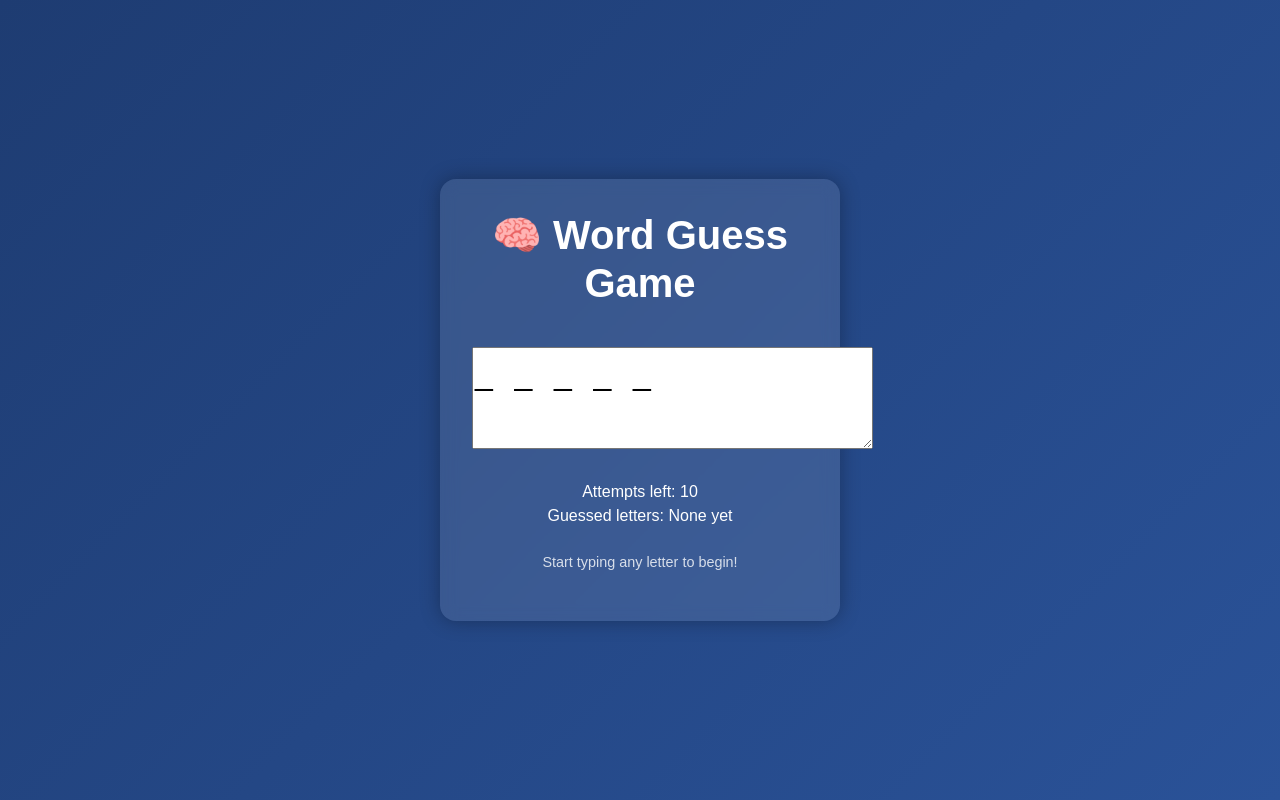
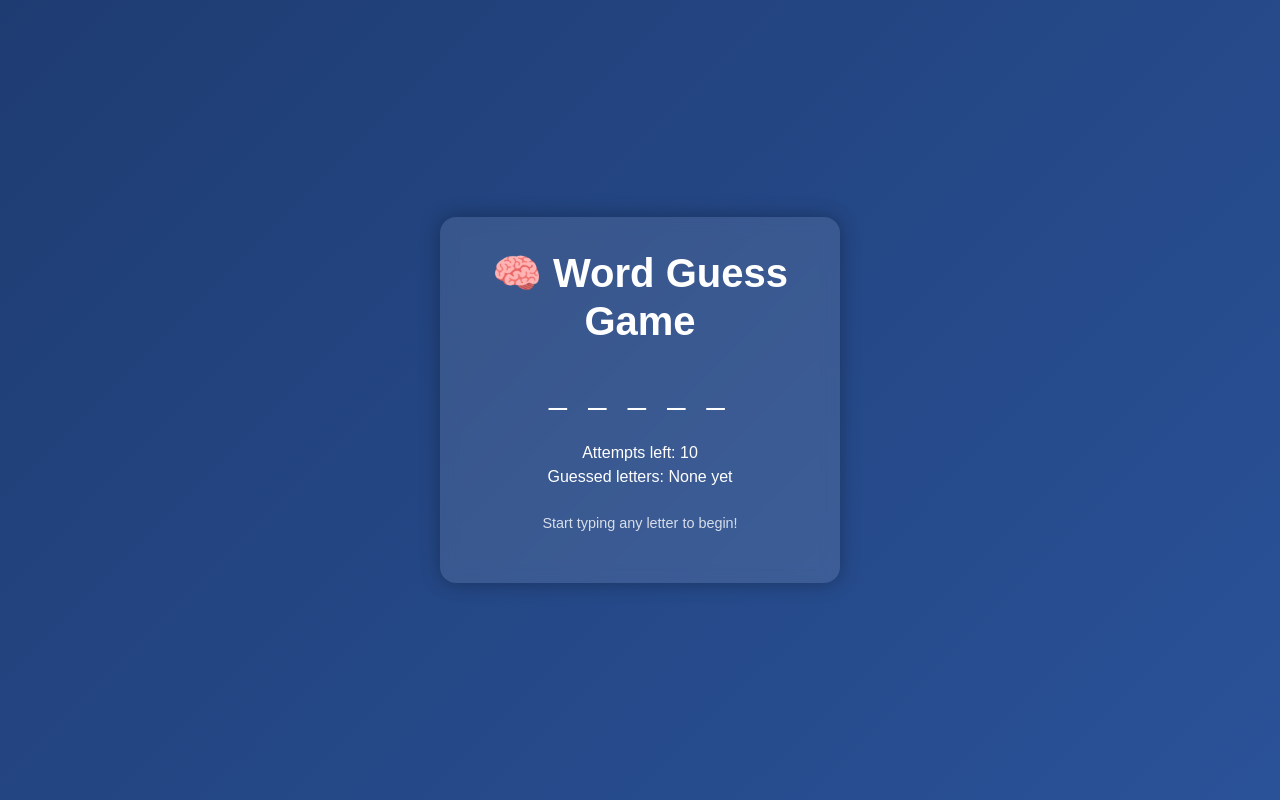
Before and after one commit to KenVermillionJr/3-2-Word-Guess-Game, a plain HTML site: page index.html in a window 1280 px wide. Drawn offline with nearby package versions, Linux system fonts and the light colour scheme.

Commit message:
chore: updated activities

```diff
--- a/index.html
+++ b/index.html
@@ -55,7 +55,7 @@
     <div class="game-card">
       <!-- <div style="width:0; overflow:hidden;"><input type="text" name="kb" style="opacity:0; filter:alpha(opacity=0);"></div> -->
       <h1 class="fw-bold mb-3">🧠 Word Guess Game</h1>
-      <textarea class="masked-word" id="maskedWord">_ _ _ _ _</textarea>
+      <p class="masked-word" id="maskedWord">_ _ _ _ _</p>
       <p class="stats">
         Attempts left: <span id="attempts">10</span> <br />
         Guessed letters: <span id="guessedLetters">None yet</span>
```
